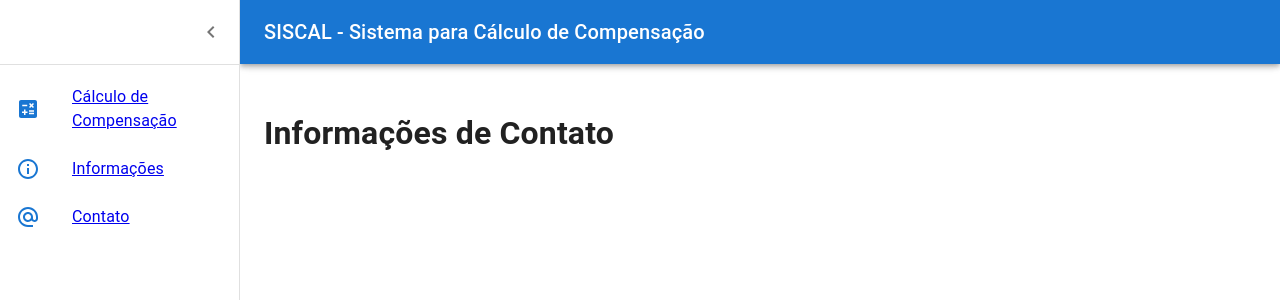
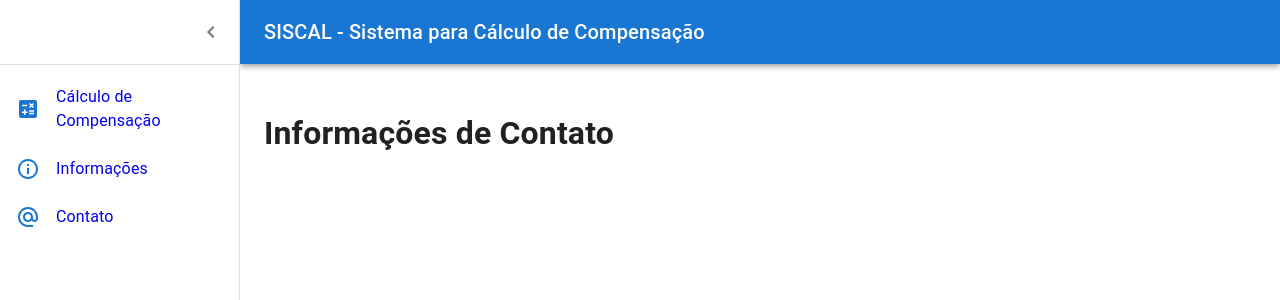
Before and after one commit to alexbraga/siscal-react, a React (Create React App) app: page /contact in a window 1280 px wide. Both pictures are taken after a click on the button "open drawer". Shown: the top 300 px of the page. Built offline with nearby package versions, Linux system fonts and the light colour scheme.

Commit message:
Close drawer on page selection and refactor code

```diff
--- a/src/components/Drawer.js
+++ b/src/components/Drawer.js
@@ -7,6 +7,7 @@ import Divider from "@mui/material/Divider";
 import IconButton from "@mui/material/IconButton";
 import ChevronLeftIcon from "@mui/icons-material/ChevronLeft";
 import ChevronRightIcon from "@mui/icons-material/ChevronRight";
+import ListItem from "@mui/material/ListItem";
 import ListItemButton from "@mui/material/ListItemButton";
 import ListItemText from "@mui/material/ListItemText";
 import ListItemIcon from "@mui/material/ListItemIcon";
@@ -17,6 +18,25 @@ import DrawerHeader from "./DrawerHeader";
 
 const MyDrawer = ({ drawerWidth, open, ToggleDrawer }) => {
   const theme = useTheme();
+
+  const menuEntries = [
+    {
+      title: "Cálculo de Compensação",
+      icon: <CalculateIcon color="primary" />,
+      path: "/",
+    },
+    {
+      title: "Informações",
+      icon: <InfoOutlined color="primary" />,
+      path: "/about",
+    },
+    {
+      title: "Contato",
+      icon: <AlternateEmailIcon color="primary" />,
+      path: "/contact",
+    },
+  ];
+
   return (
     <Drawer
       sx={{
@@ -41,31 +61,22 @@ const MyDrawer = ({ drawerWidth, open, ToggleDrawer }) => {
         </IconButton>
       </DrawerHeader>
       <Divider />
+
       <List>
-        <Link underline="none" to="/" key="home">
-          <ListItemButton>
-            <ListItemIcon>
-              <CalculateIcon color="primary" />
-            </ListItemIcon>
-            <ListItemText primary="Cálculo de Compensação" />
-          </ListItemButton>
-        </Link>
-        <Link underline="none" to="/about" key="about">
-          <ListItemButton>
-            <ListItemIcon>
-              <InfoOutlined color="primary" />
-            </ListItemIcon>
-            <ListItemText primary="Informações" />
-          </ListItemButton>
-        </Link>
-        <Link underline="none" to="/contact" key="contact">
-          <ListItemButton>
-            <ListItemIcon>
-              <AlternateEmailIcon color="primary" />
-            </ListItemIcon>
-            <ListItemText primary="Contato" />
-          </ListItemButton>
-        </Link>
+        {menuEntries.map((entry, index) => (
+          <Link
+            style={{ textDecoration: "none" }}
+            to={entry.path}
+            onClick={ToggleDrawer}
+          >
+            <ListItem key={entry.title} disablePadding>
+              <ListItemButton>
+                <ListItemIcon sx={{ mr: -2 }}>{entry.icon}</ListItemIcon>
+                <ListItemText primary={entry.title} />
+              </ListItemButton>
+            </ListItem>
+          </Link>
+        ))}
       </List>
     </Drawer>
   );
```
